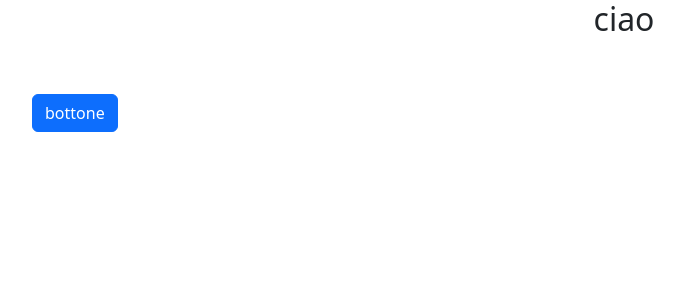
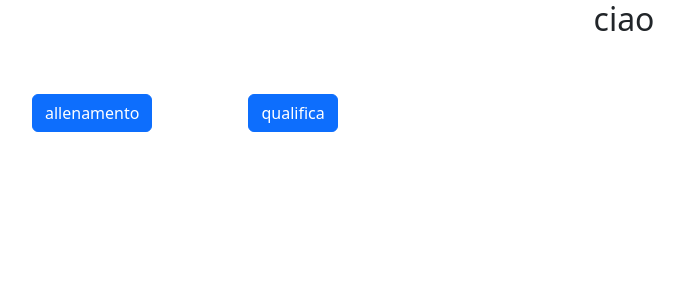
Before and after one commit to MassimilianoTagliabue/kata-js-torneo, a React (Vite) app: page / in a window 1280 px wide. Shown: the top 300 px of the page, without its empty margins (16-700 px from the left). Built offline with nearby package versions, Linux system fonts and the light colour scheme.

Commit message:
feat: fuction qualificated

```diff
--- a/src/App.jsx
+++ b/src/App.jsx
@@ -99,8 +99,20 @@ function App() {
 
 
 
+        //fase 3: qualificazione
 
+    function qualification (){
+      const qualificated = armedFighters.filter(curItem => {
+        //controllo quali fighters superano 2000
+        if(curItem.power > 2000){
+          return curItem
+        }
+      })
 
+      console.log(qualificated);
+
+      setArmedFighters(qualificated);
+    }
 
 
 
@@ -113,7 +125,8 @@ function App() {
     <>
       <h2 className='text-center '>ciao</h2>
 
-      <button className="btn btn-primary mx-5 my-5" onClick={training} disabled={disabled}> bottone</button>
+      <button className="btn btn-primary mx-5 my-5" onClick={training} disabled={disabled}> allenamento</button>
+      <button className="btn btn-primary mx-5 my-5" onClick={qualification}>qualifica</button>
     </>
   )
 }
```
